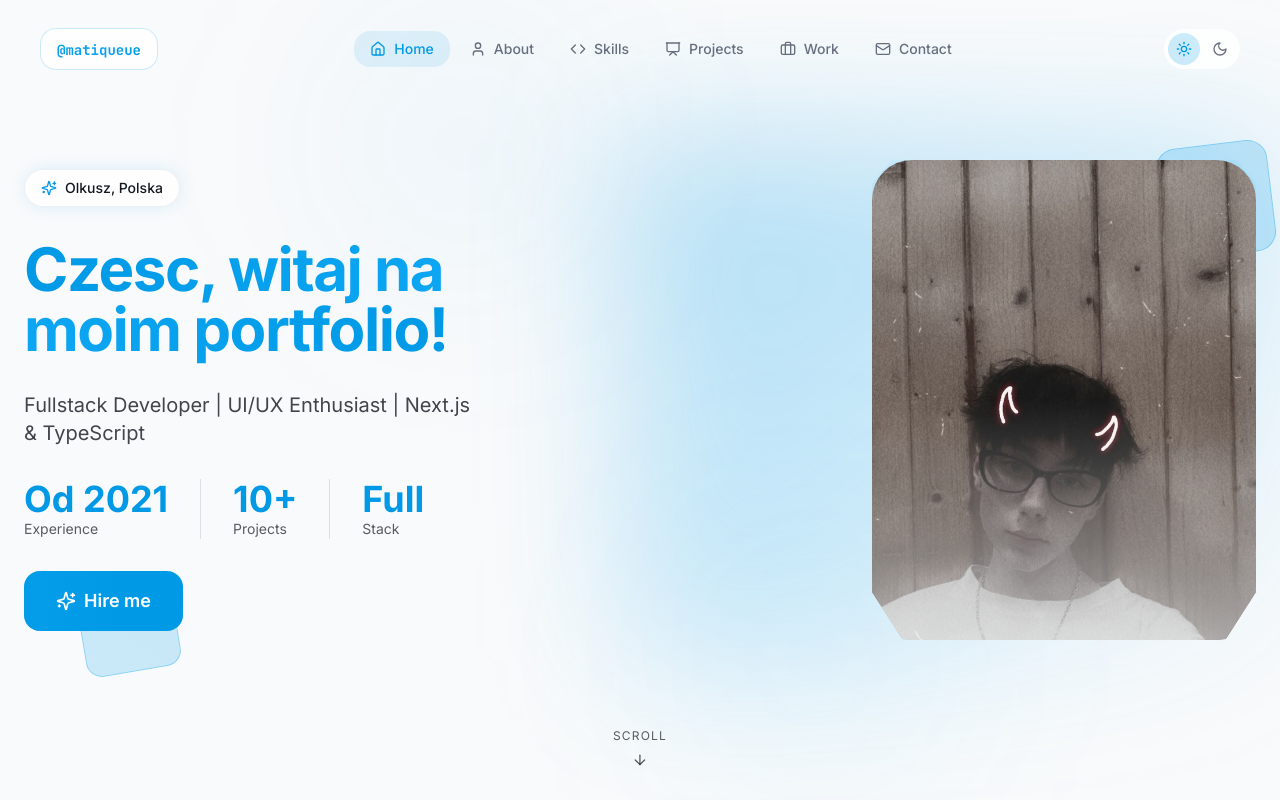
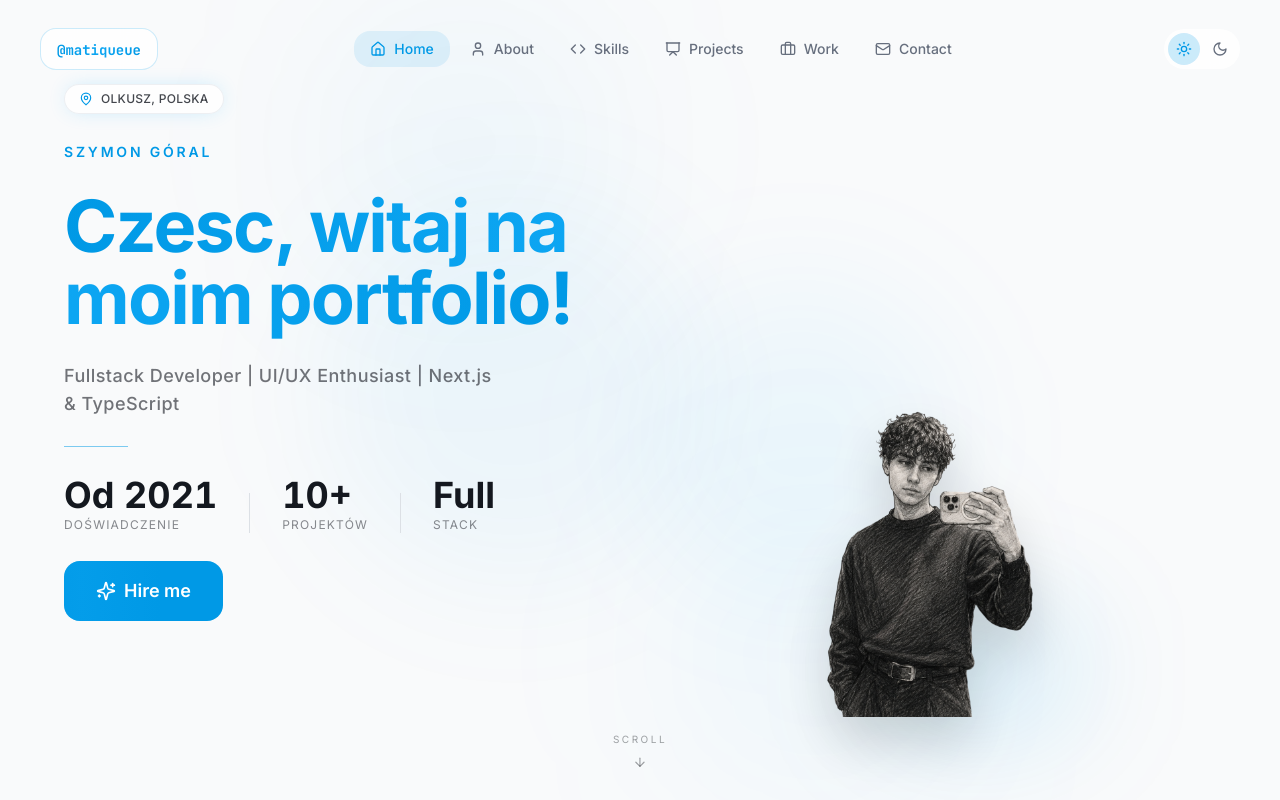
Before and after one commit to matiqueue/Portfolio, a Next.js app: page / in a window 1280 px wide. Shown: the top 800 px of the page. Built offline with nearby package versions, Linux system fonts and the light colour scheme.

Commit message:
refactor: revamp hero section with new sketch photo
Replace old image and redesign section with floating figure
and modern typography adjustments.

Co-authored-by: Szymon Góral <146021026+matiqueue@users.noreply.github.com>

```diff
--- a/components/hero-section.tsx
+++ b/components/hero-section.tsx
@@ -2,7 +2,7 @@
 
 import { motion } from "framer-motion";
 import { aboutYou, marketingHeadlines } from "@/lib/data";
-import { ArrowDown, Sparkles } from "lucide-react";
+import { ArrowDown, MapPin } from "lucide-react";
 import ActionButton from "./action-button";
 
 export default function HeroSection() {
@@ -11,124 +11,122 @@ export default function HeroSection() {
       id="home"
       className="min-h-screen flex items-center justify-center relative overflow-hidden"
     >
-      {/* Decorative rotating shapes */}
-      <div className="absolute bottom-32 left-10 md:left-20 pointer-events-none">
-        <motion.div
-          className="w-16 h-16 md:w-24 md:h-24 rounded-xl bg-gradient-to-br from-accent/20 to-primary/20 border border-accent/30"
-          animate={{ rotate: [360, 0] }}
-          transition={{ duration: 25, repeat: Infinity, ease: "linear" }}
-        />
+      {/* Subtle background decoration */}
+      <div className="absolute inset-0 pointer-events-none">
+        <div className="absolute top-1/4 left-1/4 w-96 h-96 rounded-full bg-primary/5 blur-3xl" />
+        <div className="absolute bottom-1/4 right-1/4 w-80 h-80 rounded-full bg-accent/5 blur-3xl" />
       </div>
 
-      <div className="container mx-auto px-6 py-20 relative z-10">
-        {/* Two-column layout: text left, photo right */}
-        <div className="grid grid-cols-1 md:grid-cols-2 gap-12 md:gap-6 items-center">
+      <div className="container mx-auto px-6 relative z-10">
+        {/* Two-column layout */}
+        <div className="grid grid-cols-1 md:grid-cols-[1fr_auto] gap-0 md:gap-8 items-end max-w-6xl mx-auto">
 
           {/* ── LEFT: text content ── */}
           <motion.div
-            initial={{ opacity: 0, y: 20 }}
+            initial={{ opacity: 0, y: 24 }}
             animate={{ opacity: 1, y: 0 }}
-            transition={{ duration: 0.5 }}
-            className="space-y-8 text-left"
+            transition={{ duration: 0.55 }}
+            className="space-y-7 text-left pb-16 md:pb-24"
           >
             {/* Location badge */}
             <motion.div
-              initial={{ opacity: 0, scale: 0.9 }}
+              initial={{ opacity: 0, scale: 0.92 }}
               animate={{ opacity: 1, scale: 1 }}
               transition={{ delay: 0.1, duration: 0.4 }}
-              className="inline-flex items-center gap-2 px-4 py-2 rounded-full glass glow-sm"
+              className="inline-flex items-center gap-2 px-3.5 py-1.5 rounded-full glass glow-sm"
             >
-              <Sparkles className="w-4 h-4 text-primary" />
-              <span className="text-sm font-medium text-foreground">
+              <MapPin className="w-3.5 h-3.5 text-primary" />
+              <span className="text-xs font-medium tracking-wide text-foreground/80 uppercase">
                 {aboutYou.location}
               </span>
             </motion.div>
 
+            {/* Name */}
+            <motion.p
+              initial={{ opacity: 0, y: 12 }}
+              animate={{ opacity: 1, y: 0 }}
+              transition={{ delay: 0.15, duration: 0.45 }}
+              className="text-sm font-semibold tracking-[0.2em] uppercase text-primary"
+            >
+              {aboutYou.name}
+            </motion.p>
+
             {/* Main heading */}
             <motion.h1
-              initial={{ opacity: 0, y: 15 }}
+              initial={{ opacity: 0, y: 16 }}
               animate={{ opacity: 1, y: 0 }}
-              transition={{ delay: 0.15, duration: 0.5 }}
-              className="text-4xl md:text-5xl lg:text-6xl font-bold tracking-tight text-balance leading-tight"
+              transition={{ delay: 0.2, duration: 0.55 }}
+              className="text-4xl md:text-5xl lg:text-6xl xl:text-7xl font-bold tracking-tight text-balance leading-[1.08]"
             >
               <span className="text-gradient">{marketingHeadlines.mainHeadline}</span>
             </motion.h1>
 
             {/* Subtitle */}
             <motion.p
-              initial={{ opacity: 0, y: 15 }}
+              initial={{ opacity: 0, y: 12 }}
               animate={{ opacity: 1, y: 0 }}
-              transition={{ delay: 0.25, duration: 0.5 }}
-              className="text-lg md:text-xl text-foreground/80 max-w-lg text-pretty"
+              transition={{ delay: 0.3, duration: 0.5 }}
+              className="text-base md:text-lg text-foreground/60 max-w-md text-pretty leading-relaxed font-medium tracking-wide"
             >
               {marketingHeadlines.subHeadline}
             </motion.p>
 
+            {/* Divider */}
+            <motion.div
+              initial={{ opacity: 0, scaleX: 0 }}
+              animate={{ opacity: 1, scaleX: 1 }}
+              transition={{ delay: 0.38, duration: 0.5 }}
+              className="w-16 h-px bg-primary/50 origin-left"
+            />
+
             {/* Stats */}
             <motion.div
-              initial={{ opacity: 0, y: 15 }}
+              initial={{ opacity: 0, y: 12 }}
               animate={{ opacity: 1, y: 0 }}
-              transition={{ delay: 0.35, duration: 0.5 }}
-              className="flex flex-wrap gap-8"
+              transition={{ delay: 0.42, duration: 0.5 }}
+              className="flex flex-wrap items-end gap-8"
             >
-              <div>
-                <p className="text-3xl md:text-4xl font-bold text-primary">{aboutYou.yearsOfExperience}</p>
-                <p className="text-sm text-foreground/70">Experience</p>
+              <div className="space-y-0.5">
+                <p className="text-3xl md:text-4xl font-bold text-foreground tabular-nums">{aboutYou.yearsOfExperience}</p>
+                <p className="text-xs text-foreground/50 uppercase tracking-widest">Doświadczenie</p>
               </div>
-              <div className="w-px bg-border hidden md:block" />
-              <div>
-                <p className="text-3xl md:text-4xl font-bold text-primary">10+</p>
-                <p className="text-sm text-foreground/70">Projects</p>
+              <div className="w-px h-10 bg-border hidden md:block" />
+              <div className="space-y-0.5">
+                <p className="text-3xl md:text-4xl font-bold text-foreground tabular-nums">10+</p>
+                <p className="text-xs text-foreground/50 uppercase tracking-widest">Projektów</p>
               </div>
-              <div className="w-px bg-border hidden md:block" />
-              <div>
-                <p className="text-3xl md:text-4xl font-bold text-primary">Full</p>
-                <p className="text-sm text-foreground/70">Stack</p>
+              <div className="w-px h-10 bg-border hidden md:block" />
+              <div className="space-y-0.5">
+                <p className="text-3xl md:text-4xl font-bold text-foreground">Full</p>
+                <p className="text-xs text-foreground/50 uppercase tracking-widest">Stack</p>
               </div>
             </motion.div>
 
             {/* CTA */}
             <motion.div
-              initial={{ opacity: 0, y: 15 }}
+              initial={{ opacity: 0, y: 12 }}
               animate={{ opacity: 1, y: 0 }}
-              transition={{ delay: 0.45, duration: 0.5 }}
+              transition={{ delay: 0.52, duration: 0.5 }}
             >
               <ActionButton actionText="Hire me" />
             </motion.div>
           </motion.div>
 
-          {/* ── RIGHT: photo embedded into heading area ── */}
+          {/* ── RIGHT: sketch photo — sits flush with bottom, no frame ── */}
           <motion.div
-            initial={{ opacity: 0, x: 40 }}
-            animate={{ opacity: 1, x: 0 }}
-            transition={{ delay: 0.2, duration: 0.7, ease: "easeOut" }}
-            className="relative flex justify-center md:justify-end"
+            initial={{ opacity: 0, y: 30 }}
+            animate={{ opacity: 1, y: 0 }}
+            transition={{ delay: 0.18, duration: 0.75, ease: "easeOut" }}
+            className="relative flex justify-center md:justify-end self-end"
           >
-            {/* Glow halo behind the photo */}
-            <div className="absolute inset-0 rounded-3xl bg-gradient-to-br from-primary/30 via-accent/20 to-transparent blur-3xl scale-110 pointer-events-none" />
+            {/* Soft glow under the figure */}
+            <div className="absolute bottom-0 left-1/2 -translate-x-1/2 w-48 h-24 bg-primary/20 blur-3xl rounded-full pointer-events-none" />
 
-            {/* Photo itself — clipped to a slightly irregular shape so it "bleeds" into text */}
-            <div
-              className="relative w-64 h-80 md:w-80 md:h-[26rem] lg:w-96 lg:h-[30rem] rounded-[2.5rem] overflow-hidden glow"
-              style={{
-                clipPath:
-                  "polygon(0% 5%, 5% 0%, 95% 0%, 100% 5%, 100% 90%, 92% 100%, 8% 100%, 0% 90%)",
-              }}
-            >
-              <img
-                src="/me/profilowe1.jpeg"
-                alt="Szymon Góral"
-                className="w-full h-full object-cover object-top"
-              />
-              {/* Subtle overlay that blends photo edges into the background */}
-              <div className="absolute inset-0 bg-gradient-to-t from-background/60 via-transparent to-transparent" />
-            </div>
-
-            {/* Decorative ring offset from photo — reinforces "embedded in text" feel */}
-            <motion.div
-              className="absolute -top-4 -right-4 w-20 h-20 md:w-28 md:h-28 rounded-2xl bg-gradient-to-br from-primary/20 to-accent/20 border border-primary/30 -z-10"
-              animate={{ rotate: [0, 360] }}
-              transition={{ duration: 30, repeat: Infinity, ease: "linear" }}
+            <img
+              src="/me/profilowe2.png"
+              alt="Szymon Góral"
+              className="relative w-72 md:w-[22rem] lg:w-[26rem] xl:w-[30rem] h-auto object-contain object-bottom drop-shadow-2xl select-none"
+              draggable={false}
             />
           </motion.div>
         </div>
@@ -138,16 +136,16 @@ export default function HeroSection() {
       <motion.div
         initial={{ opacity: 0 }}
         animate={{ opacity: 1 }}
-        transition={{ delay: 0.6 }}
-        className="absolute bottom-10 left-1/2 -translate-x-1/2"
+        transition={{ delay: 0.65 }}
+        className="absolute bottom-8 left-1/2 -translate-x-1/2"
       >
         <motion.div
-          animate={{ y: [0, 8, 0] }}
-          transition={{ duration: 2, repeat: Infinity }}
-          className="flex flex-col items-center gap-2 text-foreground/70"
+          animate={{ y: [0, 7, 0] }}
+          transition={{ duration: 2.2, repeat: Infinity, ease: "easeInOut" }}
+          className="flex flex-col items-center gap-2 text-foreground/40"
         >
-          <span className="text-xs uppercase tracking-widest">Scroll</span>
-          <ArrowDown className="w-4 h-4" />
+          <span className="text-[10px] uppercase tracking-[0.25em]">Scroll</span>
+          <ArrowDown className="w-3.5 h-3.5" />
         </motion.div>
       </motion.div>
     </section>
```
Also changed, not shown: public/me/profilowe2.png (added).
